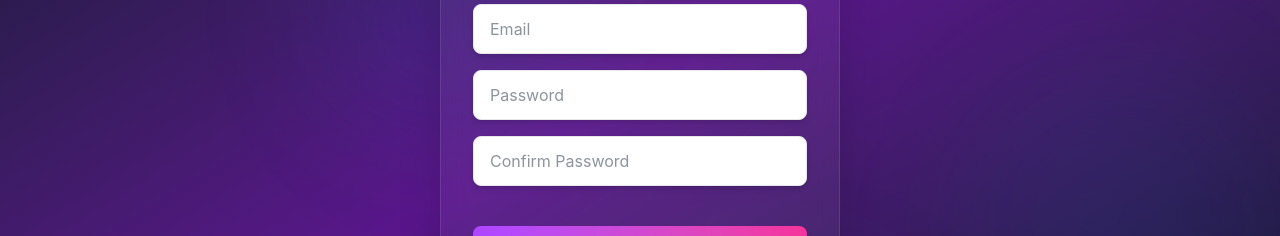
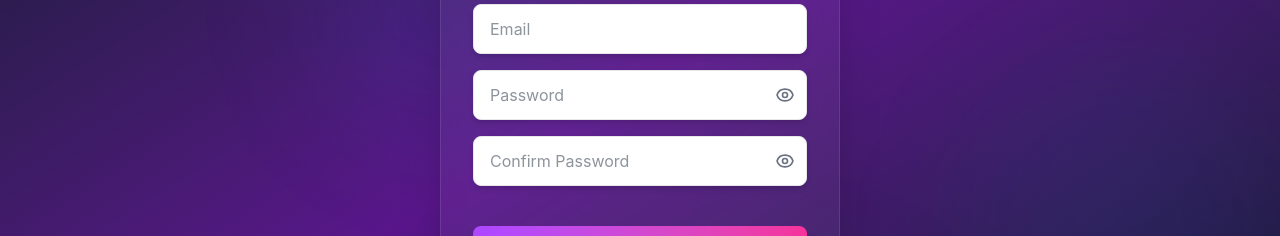
Before and after one commit to ShubhamSharma2311/ConnectAPI, a React (Vite) app in the folder frontend/: page /login in a window 1280 px wide. Shown: the part 320-556 px from the top of the page. Built offline with nearby package versions, Linux system fonts and the light colour scheme; no server answers.

Commit message:
adding password toggle button

```diff
--- a/frontend/src/pages/AuthPage.tsx
+++ b/frontend/src/pages/AuthPage.tsx
@@ -12,6 +12,8 @@
   const [confirmPassword, setConfirmPassword] = useState("");
   const [error, setError] = useState("");
   const [isLoading, setIsLoading] = useState(false);
+  const [showPassword, setShowPassword] = useState(false);
+  const [showConfirmPassword, setShowConfirmPassword] = useState(false);
 
   const navigate = useNavigate();
 
@@ -125,21 +127,59 @@
             value={email}
             onChange={(e) => setEmail(e.target.value)}
           />
+          <div className="relative">
             <input
-            type="password"
-            className="w-full px-4 py-3 rounded-lg border border-gray-200 bg-white text-gray-800 shadow-md focus:ring-2 focus:ring-purple-200 focus:outline-none"
+              type={showPassword ? "text" : "password"}
+              className="w-full px-4 py-3 pr-12 rounded-lg border border-gray-200 bg-white text-gray-800 shadow-md focus:ring-2 focus:ring-purple-200 focus:outline-none"
               placeholder="Password"
               value={password}
               onChange={(e) => setPassword(e.target.value)}
+              required
             />
+            <button
+              type="button"
+              className="absolute inset-y-0 right-0 pr-3 flex items-center"
+              onClick={() => setShowPassword(!showPassword)}
+            >
+              {showPassword ? (
+                <svg className="h-5 w-5 text-gray-500 hover:text-gray-700" fill="none" viewBox="0 0 24 24" stroke="currentColor">
+                  <path strokeLinecap="round" strokeLinejoin="round" strokeWidth={2} d="M13.875 18.825A10.05 10.05 0 0112 19c-4.478 0-8.268-2.943-9.543-7a9.97 9.97 0 011.563-3.029m5.858.908a3 3 0 114.243 4.243M9.878 9.878l4.242 4.242M9.878 9.878L8.464 8.464M14.12 14.12l1.415 1.415M14.12 14.12L9.878 9.878" />
+                </svg>
+              ) : (
+                <svg className="h-5 w-5 text-gray-500 hover:text-gray-700" fill="none" viewBox="0 0 24 24" stroke="currentColor">
+                  <path strokeLinecap="round" strokeLinejoin="round" strokeWidth={2} d="M15 12a3 3 0 11-6 0 3 3 0 016 0z" />
+                  <path strokeLinecap="round" strokeLinejoin="round" strokeWidth={2} d="M2.458 12C3.732 7.943 7.523 5 12 5c4.478 0 8.268 2.943 9.542 7-1.274 4.057-5.064 7-9.542 7-4.477 0-8.268-2.943-9.542-7z" />
+                </svg>
+              )}
+            </button>
+          </div>
           {isSignup && (
+            <div className="relative">
               <input
-              type="password"
-              className="w-full px-4 py-3 rounded-lg border border-gray-200 bg-white text-gray-800 shadow-md focus:ring-2 focus:ring-purple-200 focus:outline-none"
+                type={showConfirmPassword ? "text" : "password"}
+                className="w-full px-4 py-3 pr-12 rounded-lg border border-gray-200 bg-white text-gray-800 shadow-md focus:ring-2 focus:ring-purple-200 focus:outline-none"
                 placeholder="Confirm Password"
                 value={confirmPassword}
                 onChange={(e) => setConfirmPassword(e.target.value)}
+                required
               />
+              <button
+                type="button"
+                className="absolute inset-y-0 right-0 pr-3 flex items-center"
+                onClick={() => setShowConfirmPassword(!showConfirmPassword)}
+              >
+                {showConfirmPassword ? (
+                  <svg className="h-5 w-5 text-gray-500 hover:text-gray-700" fill="none" viewBox="0 0 24 24" stroke="currentColor">
+                    <path strokeLinecap="round" strokeLinejoin="round" strokeWidth={2} d="M13.875 18.825A10.05 10.05 0 0112 19c-4.478 0-8.268-2.943-9.543-7a9.97 9.97 0 011.563-3.029m5.858.908a3 3 0 114.243 4.243M9.878 9.878l4.242 4.242M9.878 9.878L8.464 8.464M14.12 14.12l1.415 1.415M14.12 14.12L9.878 9.878" />
+                  </svg>
+                ) : (
+                  <svg className="h-5 w-5 text-gray-500 hover:text-gray-700" fill="none" viewBox="0 0 24 24" stroke="currentColor">
+                    <path strokeLinecap="round" strokeLinejoin="round" strokeWidth={2} d="M15 12a3 3 0 11-6 0 3 3 0 016 0z" />
+                    <path strokeLinecap="round" strokeLinejoin="round" strokeWidth={2} d="M2.458 12C3.732 7.943 7.523 5 12 5c4.478 0 8.268 2.943 9.542 7-1.274 4.057-5.064 7-9.542 7-4.477 0-8.268-2.943-9.542-7z" />
+                  </svg>
+                )}
+              </button>
+            </div>
           )}
 
           {/* Submit Button */}
```
Lines whose indentation alone changed are shown as unchanged.
